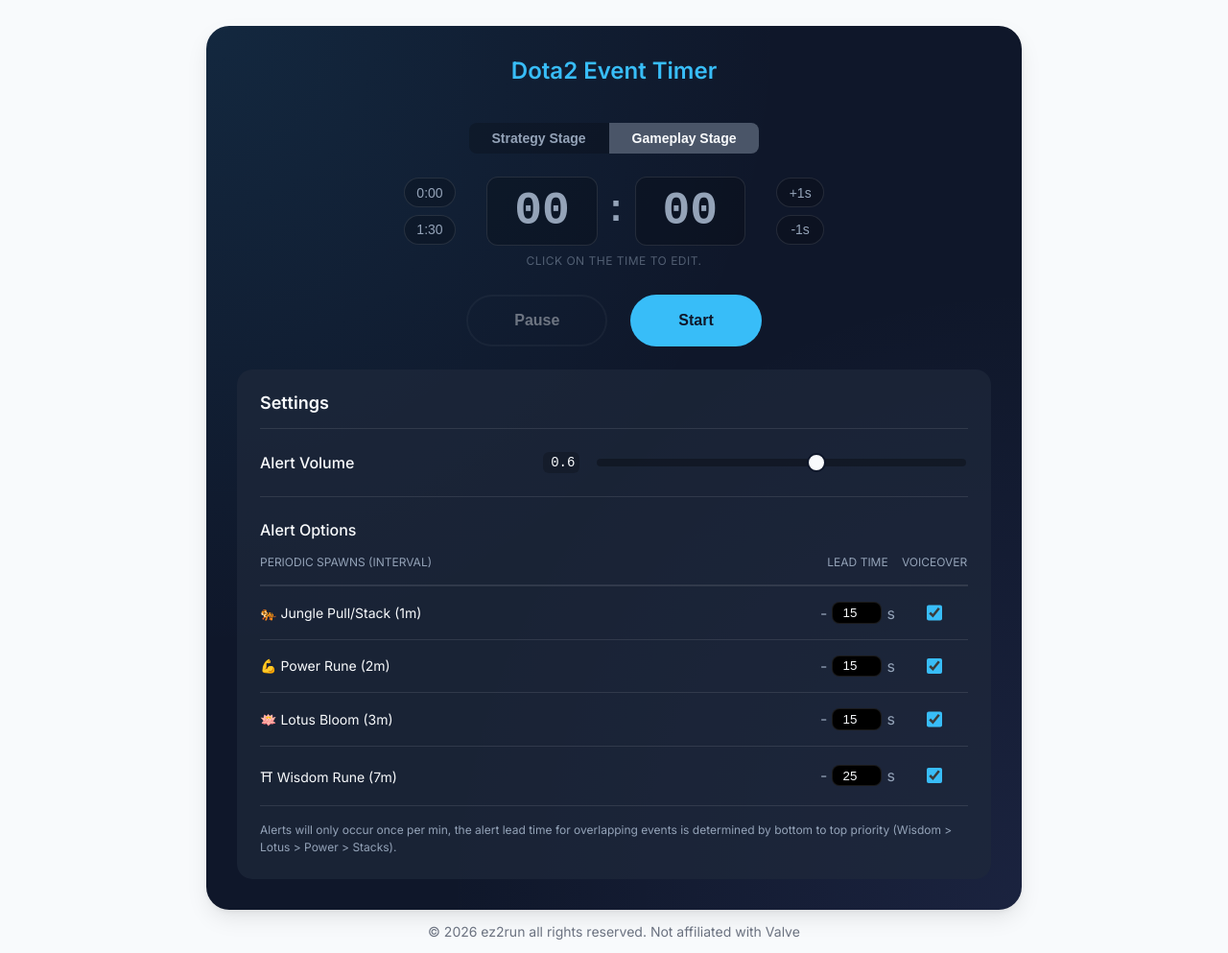
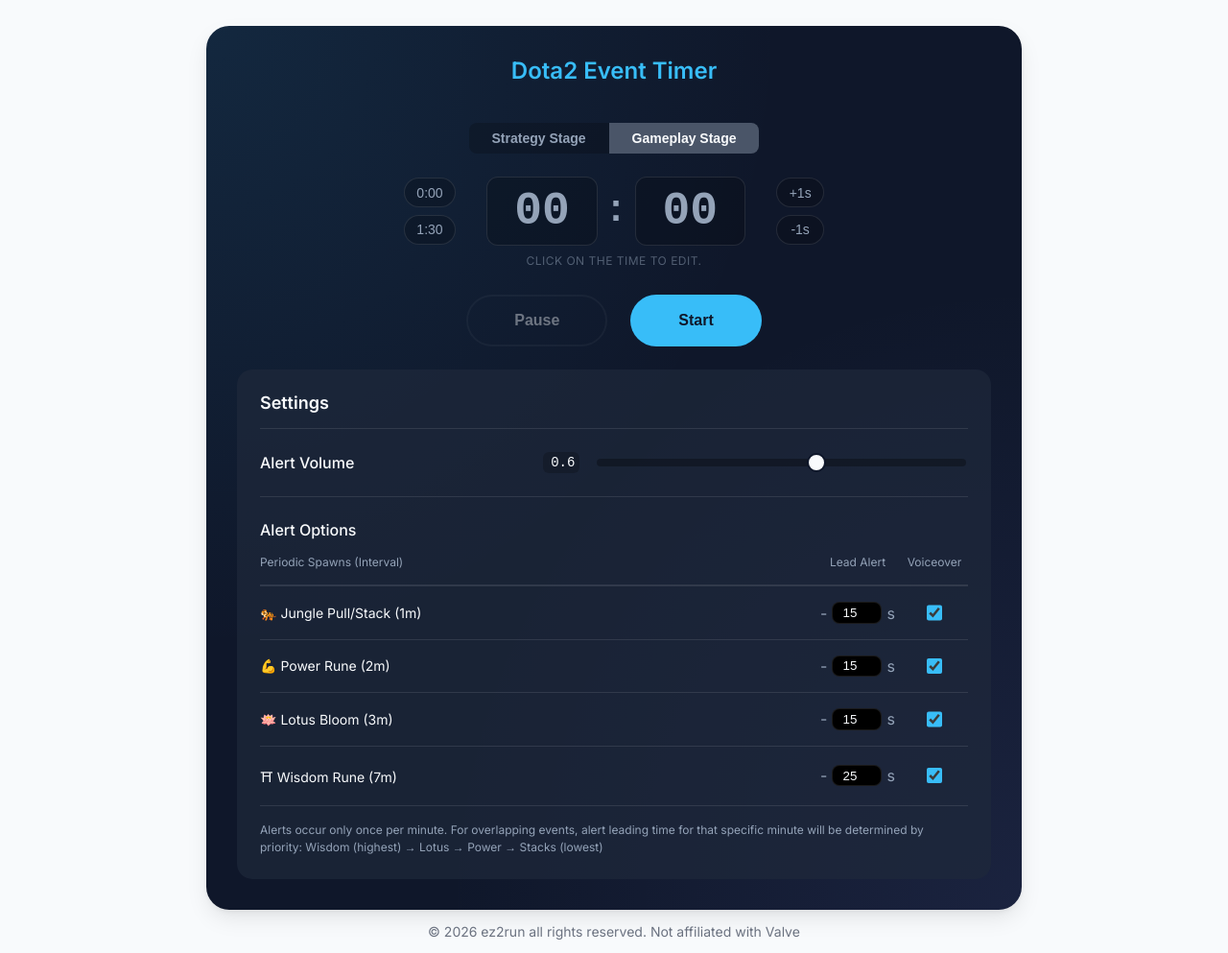
Before and after one commit to zhouyi311/dota2timer, a plain HTML site: page index.html in a window 1280 px wide. Shown: the part 55-1048 px from the top of the page at 96% size. Drawn offline with Linux system fonts and the light colour scheme; a web font is replaced by a local one.

Commit message:
bug fixing and ux improvements

```diff
--- a/index.html
+++ b/index.html
@@ -74,7 +74,7 @@
                     <div class="announcement-settings-grid">
                         <div class="grid-header">
                             <span class="grid-col-event">Periodic Spawns (Interval)</span>
-                            <span class="grid-col-leadtime">Lead Time</span>
+                            <span class="grid-col-leadtime">Lead Alert</span>
                             <span class="grid-col-voiceover">Voiceover</span>
                         </div>
                         <!-- Jungle -->
@@ -126,7 +126,7 @@
                             </div>
                         </div>
                     </div>
-                    <p class="settings-note">Alerts will only occur once per min, the alert lead time for overlapping events is determined by bottom to top priority (Wisdom > Lotus > Power > Stacks).</p>
+                    <p class="settings-note">Alerts occur only once per minute. For overlapping events, alert leading time for that specific minute will be determined by priority: Wisdom (highest) → Lotus → Power → Stacks (lowest)</p>
                 </div>
             </div>
         </div>
--- a/style.css
+++ b/style.css
@@ -197,7 +197,7 @@
 .grid-header {
     font-size: var(--font-size-xs);
     color: var(--color-text-muted);
-    text-transform: uppercase;
+    /* text-transform: uppercase; */
     padding-bottom: var(--space-2);
     border-bottom: 2px solid var(--color-border);
 }
```
